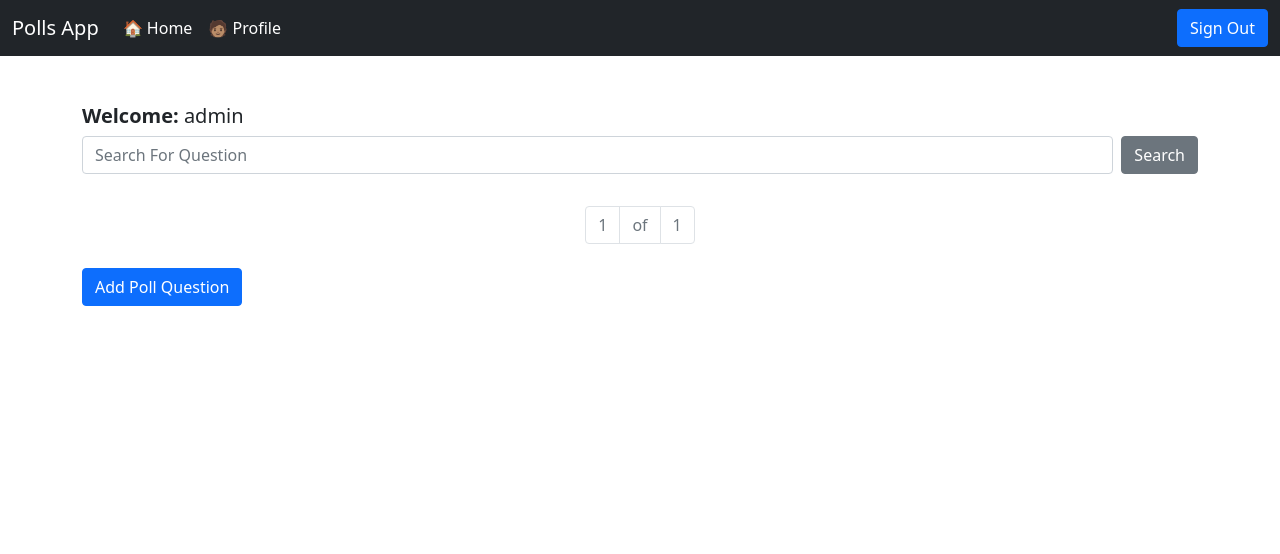
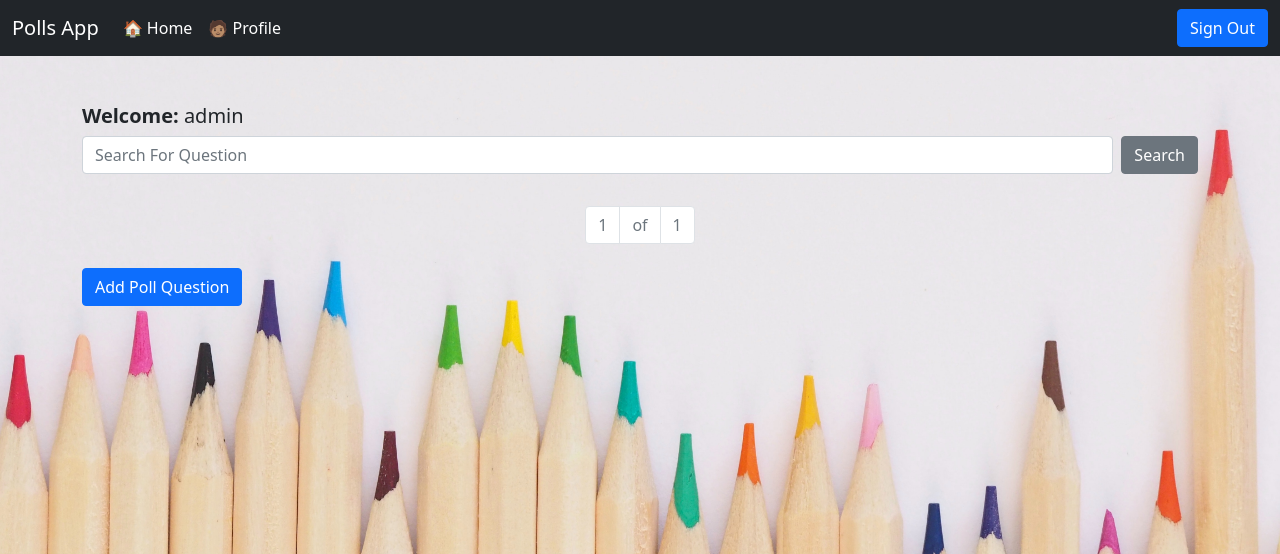
Before and after one commit to Bipul-Dubey/pollProject, a Django app: page /all_polls/ in a window 1280 px wide. Shown: the top 554 px of the page. Run offline with Django 4.2, Linux system fonts and the light colour scheme; a user stored in the database is signed in; data that the repository does not hold is empty.

Commit message:
added background image

```diff
--- a/pollApp/templates/base.html
+++ b/pollApp/templates/base.html
@@ -4,10 +4,18 @@
     <!-- Required meta tags -->
     <meta charset="utf-8">
     <meta name="viewport" content="width=device-width, initial-scale=1">
-
+    {% load static %}
     <!-- Bootstrap CSS -->
     <link href="https://cdn.jsdelivr.net/npm/bootstrap@5.0.2/dist/css/bootstrap.min.css" rel="stylesheet" integrity="sha384-EVSTQN3/azprG1Anm3QDgpJLIm9Nao0Yz1ztcQTwFspd3yD65VohhpuuCOmLASjC" crossorigin="anonymous">
-
+    <style>
+      body{
+        background-image: url('{% static 'images/bgimage.jpg' %}');
+        background-repeat: no-repeat;
+        background-size: 100%;
+        background-position: center;
+        background-size: cover;
+      }
+    </style>
     <title>{% block title %}{% endblock title %}</title>
   </head>
   <body>
```
Also changed, not shown: db.sqlite3, pollApp/static/images/bgimage.jpg (added).
